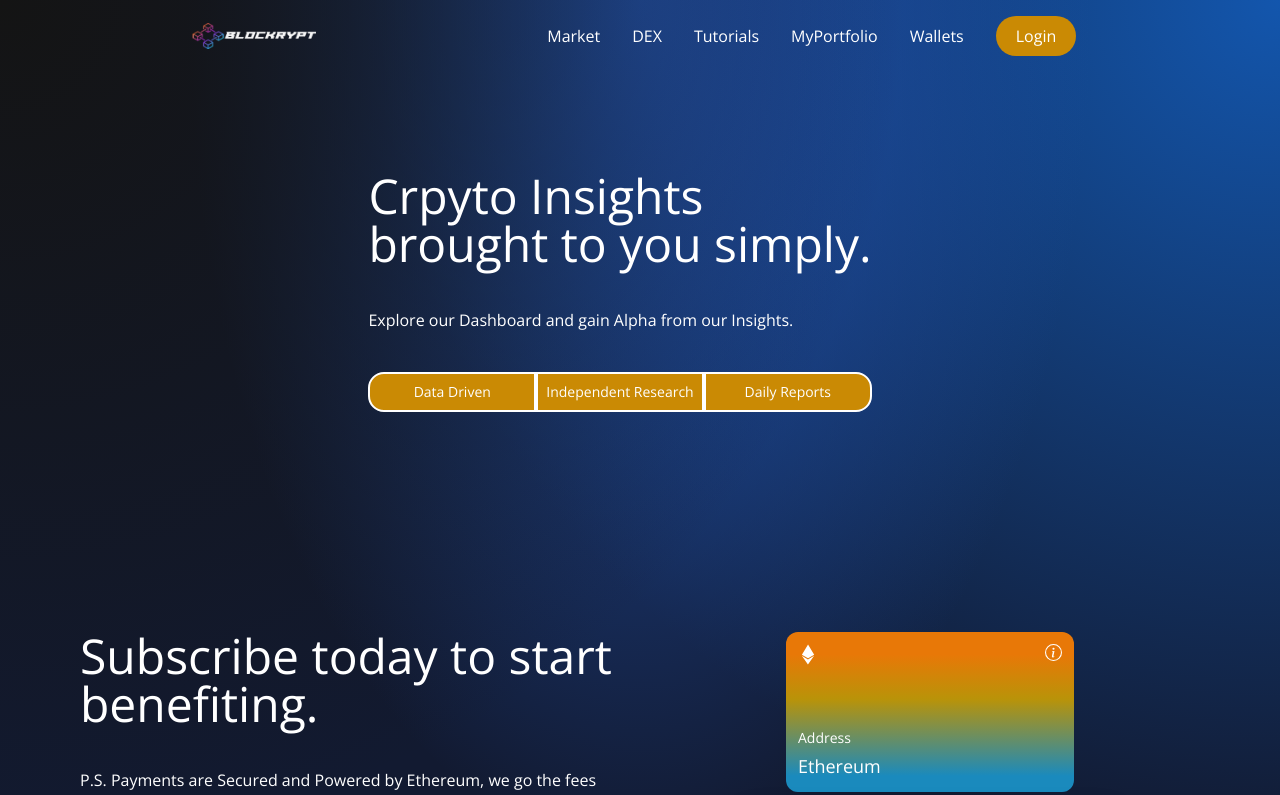
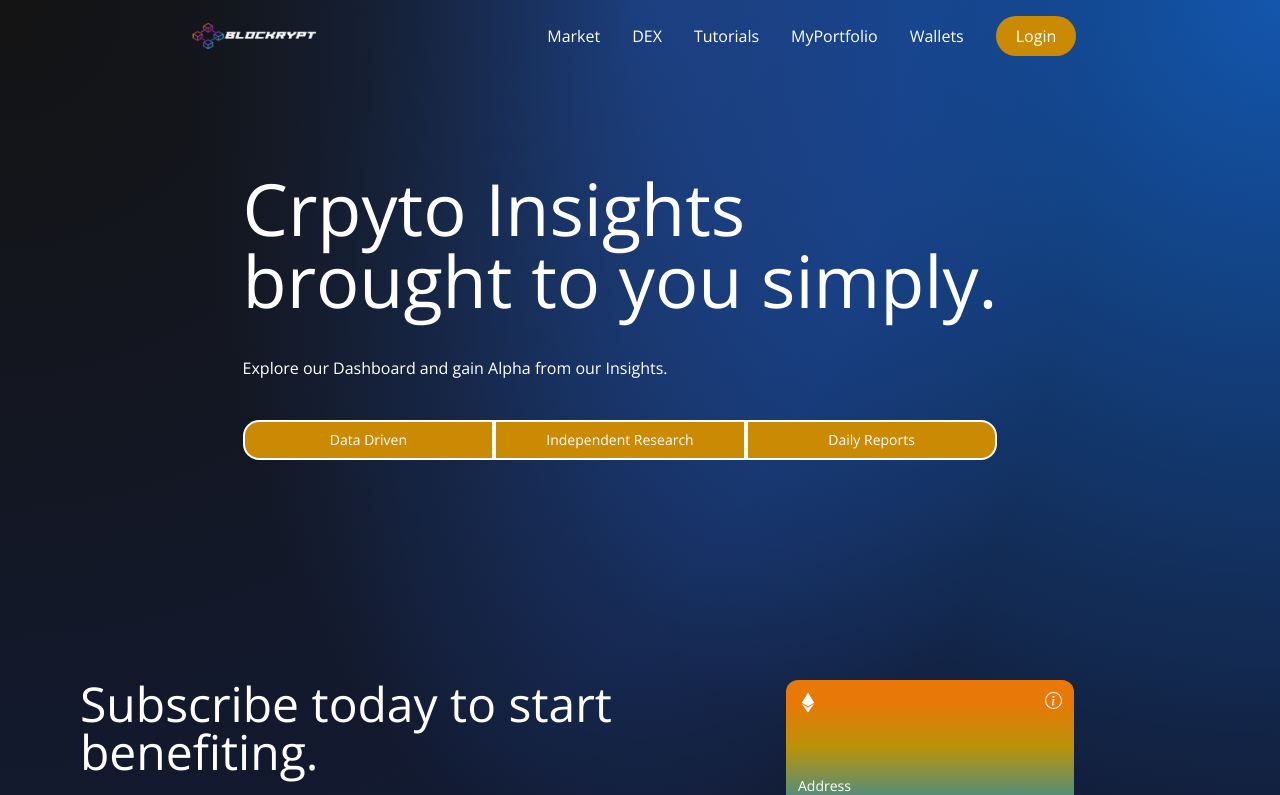
Before and after one commit to DamienBonello/BlockCrypt-Web3.0, a React (Vite) app in the folder Blockchain_Web3/client/: page / in a window 1280 px wide. Shown: the top 795 px of the page. Built offline with nearby package versions, Linux system fonts and the light colour scheme.

Commit message:
UI Update

```diff
--- a/Blockchain_Web3/client/src/components/Welcome.jsx
+++ b/Blockchain_Web3/client/src/components/Welcome.jsx
@@ -7,7 +7,7 @@ const Welcome = () => {
         <div className='flex w-full justify-center items-center'>
             <div className='flex mf:flex-row flex-col items-start justify-between md:p-20 py-12 px-4'>
                 <div className='flex flex-1 justify-start items-start flex-col md:mr-10'>
-                    <h1 className='text-3xl sm:text-5xl text-white py-5'>
+                    <h1 className='text-7xl sm:text-7xl text-white py-5'>
                         Crpyto Insights <br /> brought to you simply.
                     </h1>
                     <p className='text-left mt-5 text-white font-light md:w-full w-full text-base'>
```
